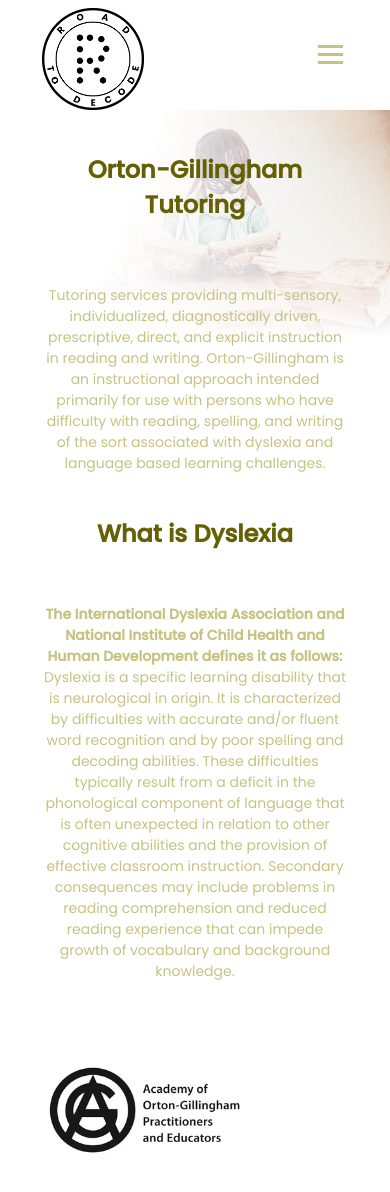
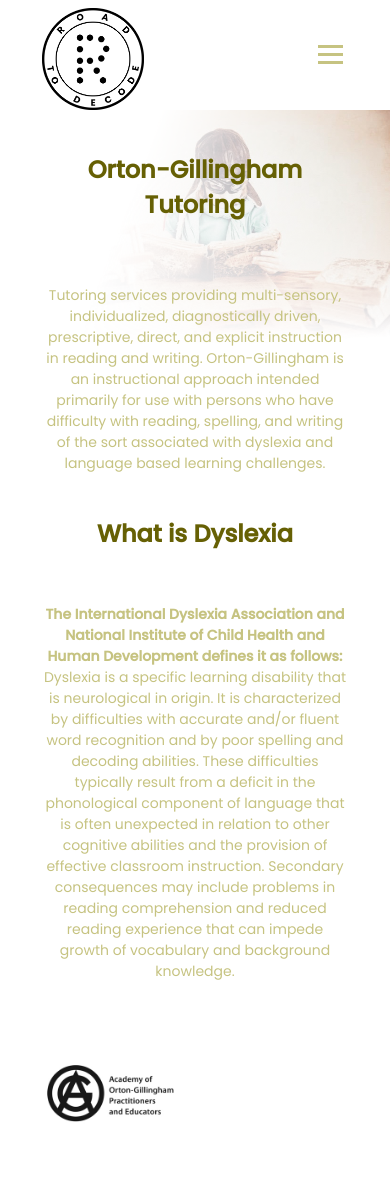
Before and after one commit to nikalomoiris/road-to-decode, a React (Create React App) app: page / in a window 390 px wide. Shown: the top 1192 px of the page. Built offline with nearby package versions, Linux system fonts and the light colour scheme.

Commit message:
Resized orton logo in small screens

```diff
--- a/src/App.css
+++ b/src/App.css
@@ -465,6 +465,11 @@ blockquote {
 }
 
 @media screen and (max-width: 1100px){
+  .orton-logo img{
+    height: 8vh;
+    width: auto;
+  }
+
   .page{
     overflow-x: hidden;
   }
```
